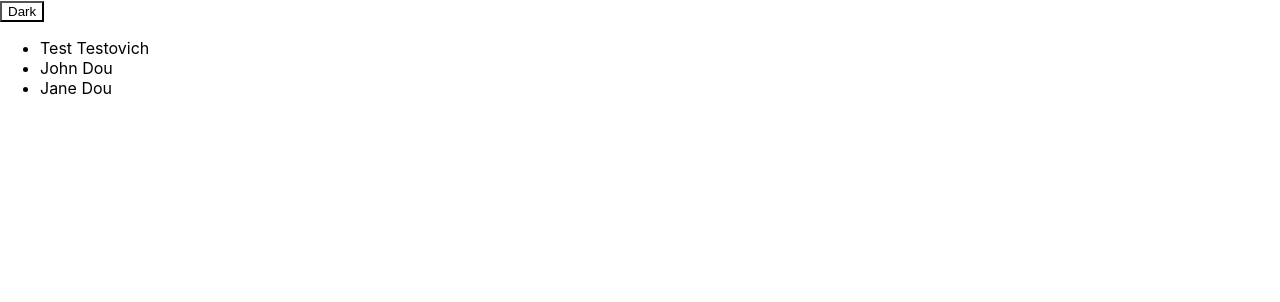
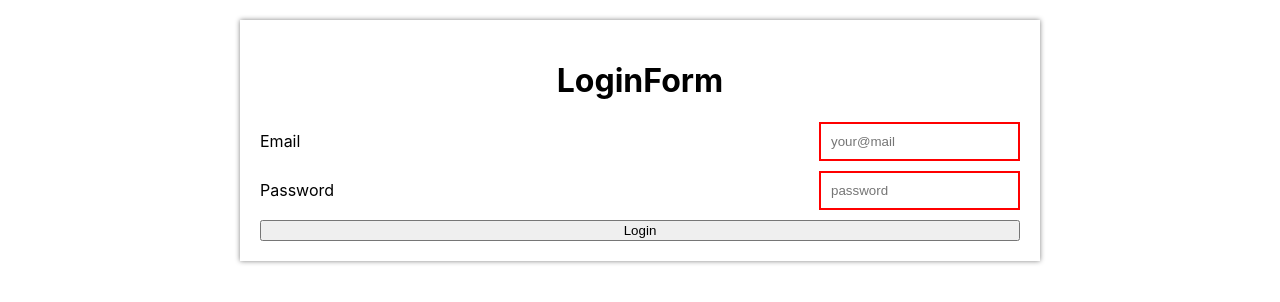
Before and after one commit to Termins55/react-app, a React (Create React App) app: page / in a window 1280 px wide. Shown: the top 302 px of the page. Built offline with nearby package versions, Linux system fonts and the light colour scheme.

Commit message:
Add login form

```diff
--- a/package.json
+++ b/package.json
@@ -7,6 +7,7 @@
     "@testing-library/jest-dom": "^6.8.0",
     "@testing-library/react": "^16.3.0",
     "@testing-library/user-event": "^13.5.0",
+    "classnames": "^2.5.1",
     "react": "^19.1.1",
     "react-dom": "^19.1.1",
     "react-icons": "^5.5.0",
--- a/src/App.js
+++ b/src/App.js
@@ -1,39 +1,7 @@
-// import "./App.css";
-// import Counter from "./components/Counter";
-// import Header from "./components/Header";
-import { Component } from "react";
-// import StopWatch from "./components/StopWatch";
-// import AnimalSlider from "./components/AnimalSlider";
-import UsersList from "./components/UsersList";
-import ThemeButton from "./components/ThemeButton";
-// import ViewPortParams from "./components/ViewPortParams";
+import LoginForm from "./components/LoginForm";
 
-class App extends Component {
-  constructor(props) {
-    super(props);
-
-    this.state = {
-      isLight: true,
-    };
-  }
-  setTheme = () => {
-    const { isLight } = this.state;
-    this.setState({ isLight: !isLight });
-  };
-  render() {
-    const { isLight } = this.state;
-    return (
-      <>
-        <ThemeButton isLight={isLight} changeTheme={this.setTheme} />
-        <UsersList isLight={isLight} />
-      </>
-    );
-  }
+function App() {
+  return <LoginForm />;
 }
 
-// App;
-//   ThemeButton; напис
-//   UsersList;
-//     UsersListItem; підсвітка
-
 export default App;
--- /dev/null
+++ b/src/components/LoginForm/LoginForm.module.css
@@ -0,0 +1,41 @@
+.formContainer{
+    margin: 10px auto;
+    padding: 20px;
+    box-shadow: 0 0 5px grey;
+    max-width: 800px;
+    min-width: 320px;
+    width: 100%;
+}
+
+.formHeader{
+    text-align: center;
+}
+
+.loginForm{
+    display: flex;
+    flex-direction: column;
+    gap: 10px;
+}
+
+.label{
+    display: flex;
+    justify-content: space-between;
+    align-items: center;
+}
+
+.inputName{
+
+}
+
+.input{
+    padding: 10px;
+    outline: none;
+}
+
+.inputValid{
+    border: 2px solid green;
+}
+
+.inputInvalid{
+    border: 2px solid red;
+}
--- /dev/null
+++ b/src/components/LoginForm/index.jsx
@@ -0,0 +1,102 @@
+import { Component } from "react";
+import classNames from "classnames";
+import styles from "./LoginForm.module.css";
+
+// state -> input
+// state <- input
+//        ^
+//     onChange
+
+const INITIAL_VALUES = { email: "", password: "" };
+
+const LOGIN_FORM_REX_EXP = {
+  email: /^.+@.+$/,
+  password: /^(?=.*[A-Z].*)(?=.*[a-z].*)(?=.*\d.*)(?=.*[!@#$%^&*.].*).{8,20}$/,
+};
+
+class LoginForm extends Component {
+  constructor(props) {
+    super(props);
+
+    this.state = {
+      email: INITIAL_VALUES.email,
+      isEmailValid: false,
+      password: INITIAL_VALUES.password,
+      isPasswordValid: false,
+    };
+  }
+
+  handleEmailChange = ({ target: { value } }) => {
+    this.setState({
+      email: value,
+      isEmailValid: LOGIN_FORM_REX_EXP.email.test(value),
+    });
+  };
+
+  handlePasswordChange = ({ target: { value } }) => {
+    this.setState({
+      password: value,
+      isPasswordValid: LOGIN_FORM_REX_EXP.password.test(value),
+    });
+  };
+
+  handleSubmit = (e) => {
+    e.preventDefault();
+    // send request
+    this.setState(INITIAL_VALUES);
+  };
+
+  render() {
+    // додати поле для пароля (розмітка + обробник)
+    const { email, password, isEmailValid, isPasswordValid } = this.state;
+
+    // const emailClassName = `${styles.input} ${
+    //   isEmailValid ? styles.inputValid : styles.inputInvalid
+    // }`;
+
+    const emailClassName = classNames(styles.input, {
+      [styles.inputValid]: isEmailValid,
+      [styles.inputInvalid]: !isEmailValid,
+    });
+
+    const passwordClassName = classNames(styles.input, {
+      [styles.inputValid]: isPasswordValid,
+      [styles.inputInvalid]: !isPasswordValid,
+    });
+
+    return (
+      <div className={styles.formContainer}>
+        <h1 className={styles.formHeader}>LoginForm</h1>
+        <form className={styles.loginForm} onSubmit={this.handleSubmit}>
+          <label className={styles.label}>
+            <span className={styles.inputName}>Email</span>
+            <input
+              className={emailClassName}
+              type="email"
+              name="email"
+              placeholder="your@mail"
+              value={email}
+              onChange={this.handleEmailChange}
+              autoFocus
+            ></input>
+          </label>
+          <label className={styles.label}>
+            <span className={styles.inputName}>Password</span>
+            <input
+              className={passwordClassName}
+              type="password"
+              name="password"
+              placeholder="password"
+              value={password}
+              onChange={this.handlePasswordChange}
+              autoFocus
+            ></input>
+          </label>
+          <button type="submit">Login</button>
+        </form>
+      </div>
+    );
+  }
+}
+
+export default LoginForm;
--- a/src/index.css
+++ b/src/index.css
@@ -1,5 +1,6 @@
 body {
   margin: 0;
+  padding: 10px;
   font-family: -apple-system, BlinkMacSystemFont, 'Segoe UI', 'Roboto', 'Oxygen',
     'Ubuntu', 'Cantarell', 'Fira Sans', 'Droid Sans', 'Helvetica Neue',
     sans-serif;
@@ -11,3 +12,7 @@ code {
   font-family: source-code-pro, Menlo, Monaco, Consolas, 'Courier New',
     monospace;
 }
+
+*{
+  box-sizing: border-box;
+}
```
Also changed, not shown: 1 other file (tests, documents, lock files or other folders).
